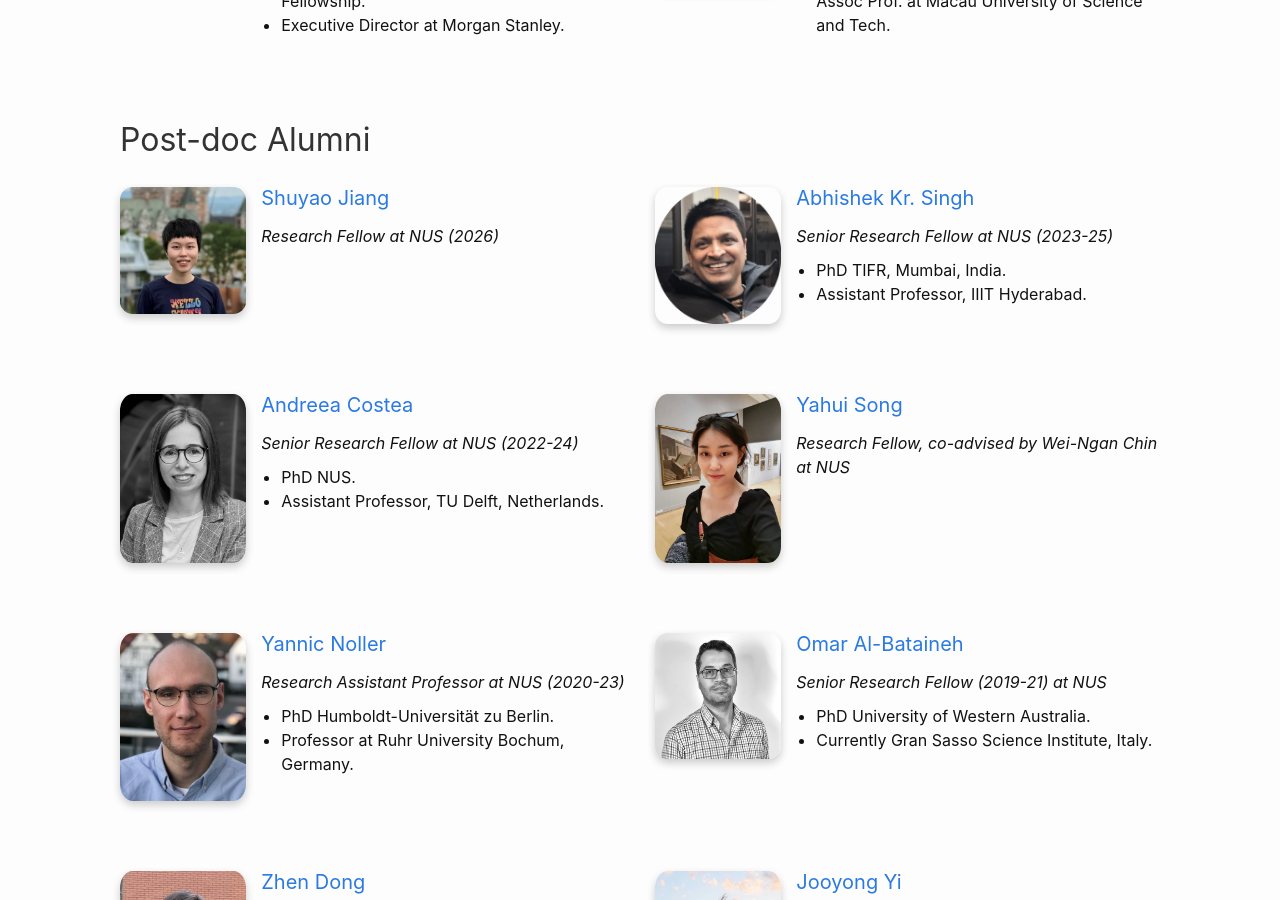
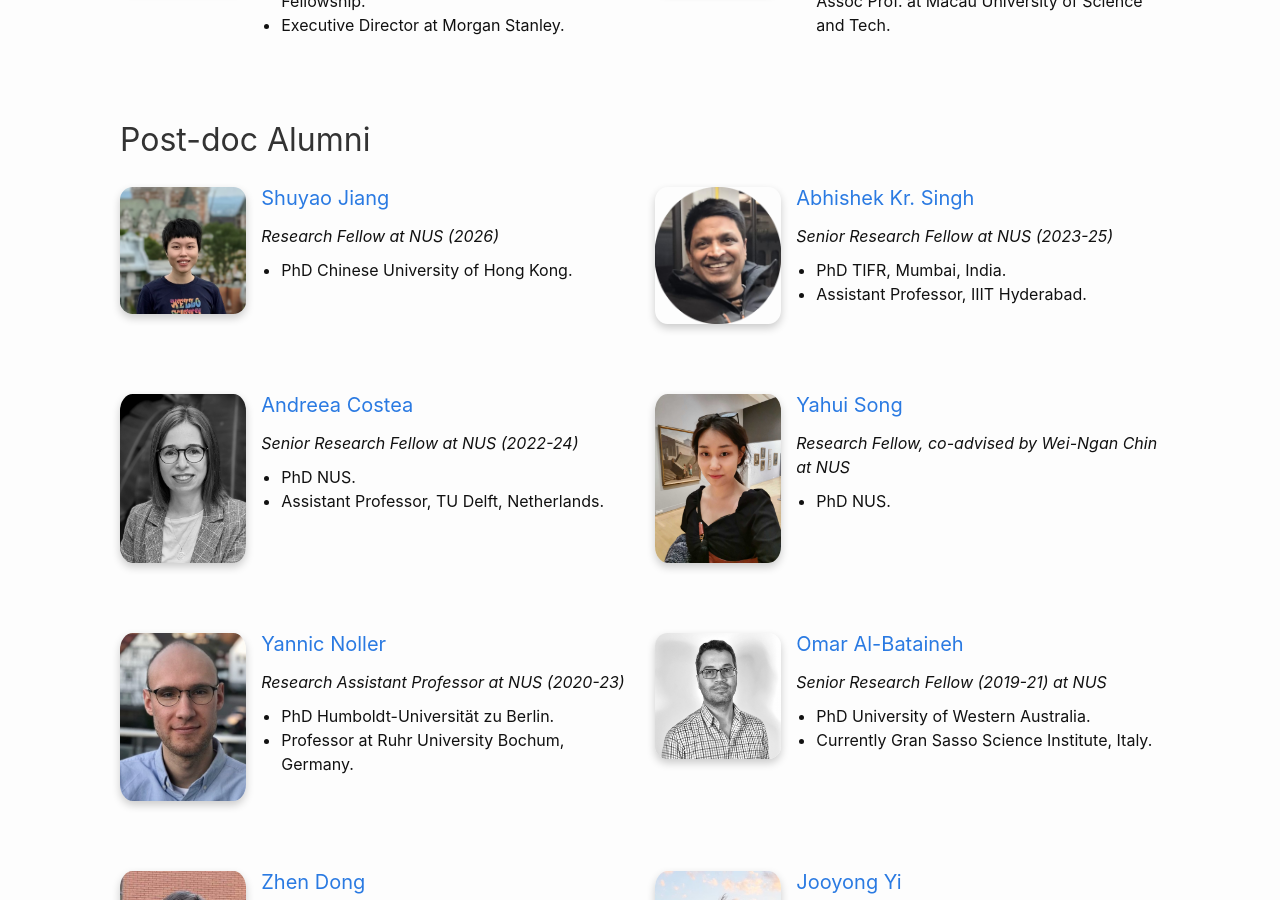
Before and after one commit to nus-tss/nus-tss.github.io, a Jekyll site: the page built from _pages/team.md, in a window 1280 px wide and 900 px high, scrolled down 5496 px. Built offline with Jekyll 4.4.1, drawn with Linux system fonts in a browser that asks for light colours; nearby versions of some CDN libraries.

Commit message:
Update postdoc-alumni.yml

```diff
--- a/_data/team/postdoc-alumni.yml
+++ b/_data/team/postdoc-alumni.yml
@@ -2,6 +2,7 @@
   photo: shuyao.jpg
   role-nus: Research Fellow
   time-nus: 2026
+  phd: Chinese University of Hong Kong
   website: https://shuyaojiang.github.io/
 
 - name: Abhishek Kr. Singh
@@ -23,6 +24,7 @@
 - name: Yahui Song
   photo: yahui.jpg
   role-nus: Research Fellow, co-advised by Wei-Ngan Chin
+  phd: NUS
   website: https://songyahui.github.io/
 
 - name: Yannic Noller
```
